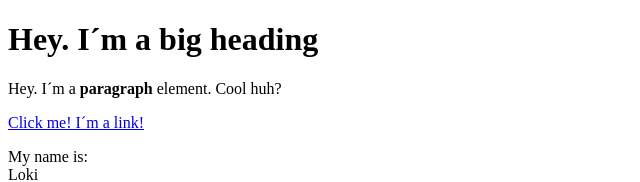
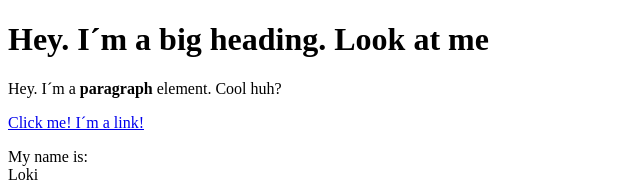
Before and after one commit to xanderfreire/cartoon-hero, a plain HTML site: page test.html in a window 1280 px wide. Shown: the top 182 px of the page, without its empty margins (0-640 px from the left). Drawn offline with Linux system fonts and the light colour scheme.

```diff
--- a/test.html
+++ b/test.html
@@ -4,7 +4,7 @@
 	<title>Test page</title>
 </head>
 <body>
-	<h1> Hey. I´m a big heading</h1>
+	<h1> Hey. I´m a big heading.  Look at me</h1>
 	<p>Hey. I´m a <b>paragraph</b> element. Cool huh?</p>
 	<a href="https://google.com" target="_blank" title="Let´s go to Google">Click me! I´m a link!</a>
 	<p>My name is:<br>
```
